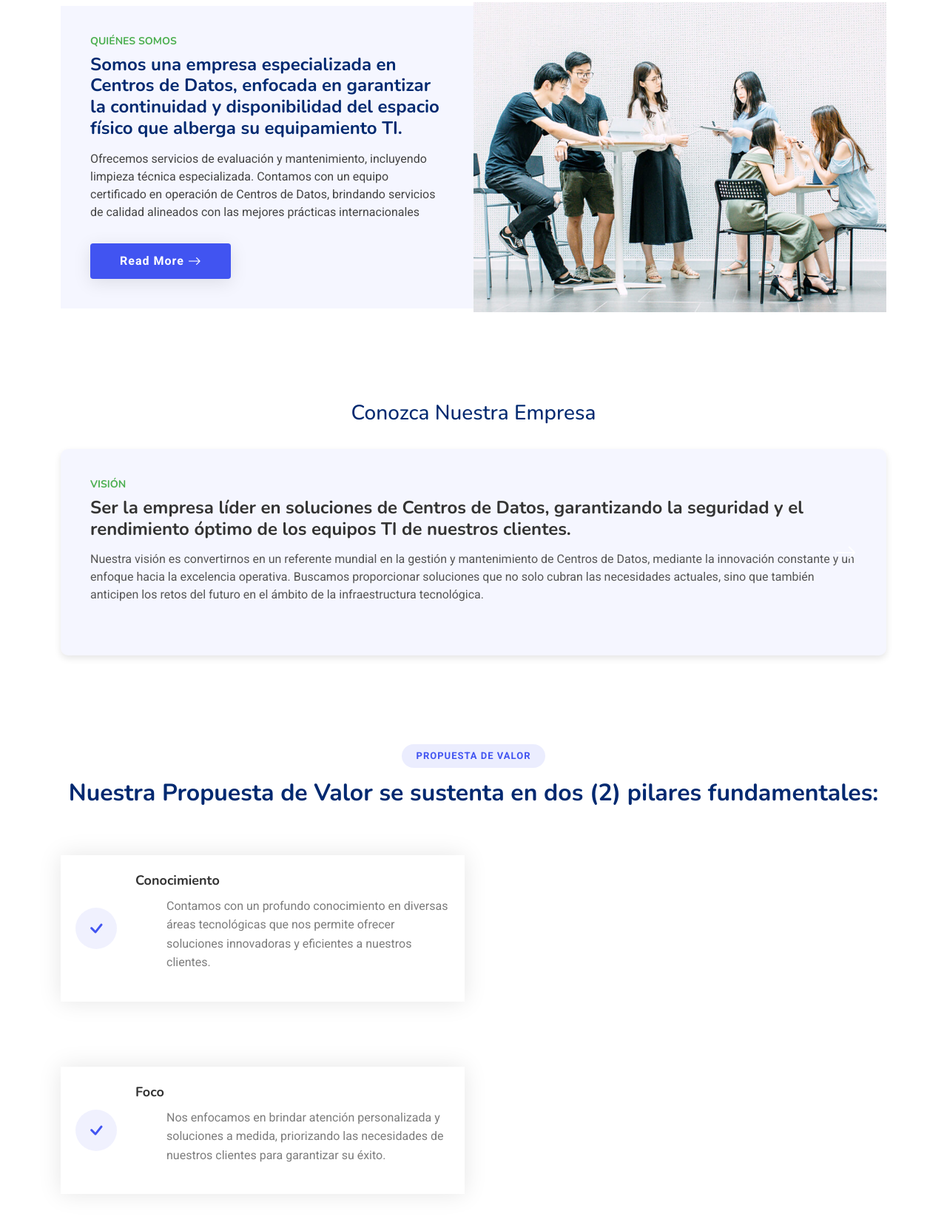
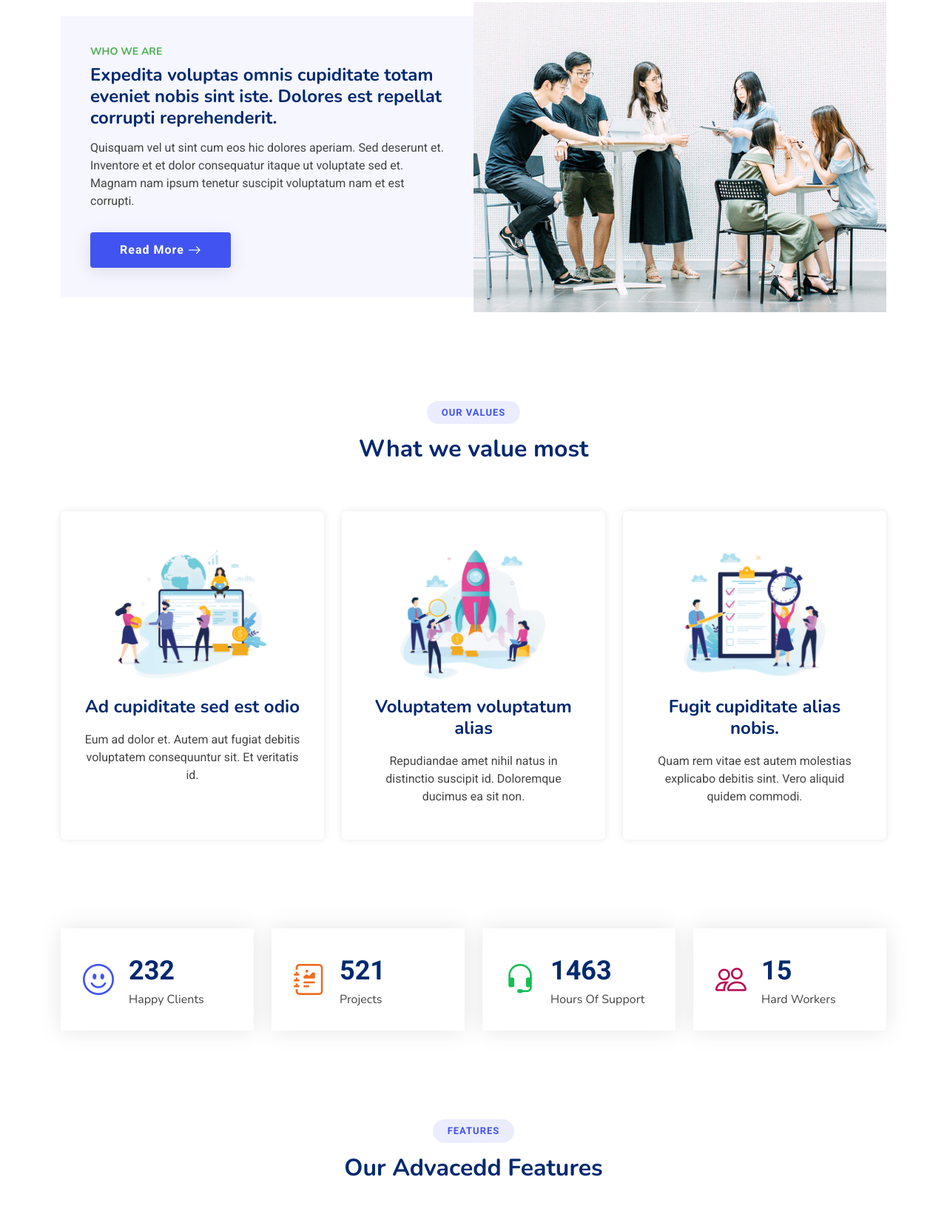
Before and after one commit to Marcelocl26/Web-corporativa, a plain HTML site: page index.html in a window 1280 px wide. Shown: the part 857-2517 px from the top of the page at 74% size. Drawn offline with nearby package versions, Linux system fonts and the light colour scheme.

Commit message:
cambios header

```diff
--- a/index.html
+++ b/index.html
@@ -4,7 +4,7 @@
 <head>
   <meta charset="utf-8">
   <meta content="width=device-width, initial-scale=1.0" name="viewport">
-  <title>HSCC</title>
+  <title>HSCC1</title>
   <meta name="description" content="">
   <meta name="keywords" content="">
 
@@ -42,13 +42,13 @@
 
       <nav id="navmenu" class="navmenu">
         <ul>
-          <li><a href="#hero" class="active">Home<br></a></li>
-          <li><a href="#about">About</a></li>
-          <li><a href="#services">Services</a></li>
-          <li><a href="#portfolio">Portfolio</a></li>
-          <li><a href="#team">Team</a></li>
-          <li><a href="blog.html">Blog</a></li>
-          <li class="dropdown"><a href="#"><span>Dropdown</span> <i class="bi bi-chevron-down toggle-dropdown"></i></a>
+          <li><a href="#hero" class="active">Inicio<br></a></li>
+          <li><a href="#about">Nosotros</a></li>
+          <li><a href="#services">servicios</a></li>
+          <!--<li><a href="#portfolio">Portfolio</a></li> -->
+          <!--<li><a href="#team">Team</a></li> -->
+          <!--<li><a href="blog.html">Blog</a></li>-->
+          <!--<li class="dropdown"><a href="#"><span>Dropdown</span> <i class="bi bi-chevron-down toggle-dropdown"></i></a>
             <ul>
               <li><a href="#">Dropdown 1</a></li>
               <li class="dropdown"><a href="#"><span>Deep Dropdown</span> <i class="bi bi-chevron-down toggle-dropdown"></i></a>
@@ -64,8 +64,8 @@
               <li><a href="#">Dropdown 3</a></li>
               <li><a href="#">Dropdown 4</a></li>
             </ul>
-          </li>
-          <li class="listing-dropdown"><a href="#"><span>Listing Dropdown</span> <i class="bi bi-chevron-down toggle-dropdown"></i></a>
+          </li>-->
+          <!--<li class="listing-dropdown"><a href="#"><span>Listing Dropdown</span> <i class="bi bi-chevron-down toggle-dropdown"></i></a>
             <ul>
               <li>
                 <a href="#">Column 1 link 1</a>
@@ -93,7 +93,7 @@
                 <a href="#">Column 5 link 3</a>
               </li>
             </ul>
-          </li>
+          </li>-->
           <li><a href="#contact">Contact</a></li>
         </ul>
         <i class="mobile-nav-toggle d-xl-none bi bi-list"></i>
@@ -135,10 +135,10 @@
 
           <div class="col-lg-6 d-flex flex-column justify-content-center" data-aos="fade-up" data-aos-delay="200">
             <div class="content">
-              <h3>Quiénes Somos</h3>
-              <h2>Somos una empresa especializada en Centros de Datos, enfocada en garantizar la continuidad y disponibilidad del espacio físico que alberga su equipamiento TI.</h2>
+              <h3>Who We Are</h3>
+              <h2>Expedita voluptas omnis cupiditate totam eveniet nobis sint iste. Dolores est repellat corrupti reprehenderit.</h2>
               <p>
-                Ofrecemos servicios de evaluación y mantenimiento, incluyendo limpieza técnica especializada. Contamos con un equipo certificado en operación de Centros de Datos, brindando servicios de calidad alineados con las mejores prácticas internacionales
+                Quisquam vel ut sint cum eos hic dolores aperiam. Sed deserunt et. Inventore et et dolor consequatur itaque ut voluptate sed et. Magnam nam ipsum tenetur suscipit voluptatum nam et est corrupti.
               </p>
               <div class="text-center text-lg-start">
                 <a href="#" class="btn-read-more d-inline-flex align-items-center justify-content-center align-self-center">
@@ -155,113 +155,187 @@
 
         </div>
       </div>
+
     </section><!-- /About Section -->
 
-<!-- Misión, Visión y Valores Section -->
-<!-- Misión, Visión y Valores Section -->
-<!-- Misión, Visión y Valores Section -->
-<section id="mission-vision-values" class="section">
-  <div class="container" data-aos="fade-up">
-    <div class="row gx-0">
-      <!-- Título de la sección -->
-      <div class="col-lg-12 text-center">
-        <h3>Conozca Nuestra Empresa</h3>
+    <!-- Values Section -->
+    <section id="values" class="values section">
+
+      <!-- Section Title -->
+      <div class="container section-title" data-aos="fade-up">
+        <h2>Our Values</h2>
+        <p>What we value most<br></p>
+      </div><!-- End Section Title -->
+
+      <div class="container">
+
+        <div class="row gy-4">
+
+          <div class="col-lg-4" data-aos="fade-up" data-aos-delay="100">
+            <div class="card">
+              <img src="assets/img/values-1.png" class="img-fluid" alt="">
+              <h3>Ad cupiditate sed est odio</h3>
+              <p>Eum ad dolor et. Autem aut fugiat debitis voluptatem consequuntur sit. Et veritatis id.</p>
             </div>
+          </div><!-- End Card Item -->
+
+          <div class="col-lg-4" data-aos="fade-up" data-aos-delay="200">
+            <div class="card">
+              <img src="assets/img/values-2.png" class="img-fluid" alt="">
+              <h3>Voluptatem voluptatum alias</h3>
+              <p>Repudiandae amet nihil natus in distinctio suscipit id. Doloremque ducimus ea sit non.</p>
             </div>
+          </div><!-- End Card Item -->
 
-    <div class="row gx-0 mt-4">
-      <!-- Contenido de la sección -->
-      <div class="col-lg-12 d-flex flex-column justify-content-center position-relative" data-aos="fade-up" data-aos-delay="200">
-        <div class="content" id="content">
-          <!-- Aquí se cambiará el contenido dinámicamente -->
+          <div class="col-lg-4" data-aos="fade-up" data-aos-delay="300">
+            <div class="card">
+              <img src="assets/img/values-3.png" class="img-fluid" alt="">
+              <h3>Fugit cupiditate alias nobis.</h3>
+              <p>Quam rem vitae est autem molestias explicabo debitis sint. Vero aliquid quidem commodi.</p>
+            </div>
+          </div><!-- End Card Item -->
 
-          <!-- Visión -->
-          <div class="vision">
-            <h3 id="content-title">Visión</h3>
-            <h2 id="content-description">Ser la empresa líder en soluciones de Centros de Datos, garantizando la seguridad y el rendimiento óptimo de los equipos TI de nuestros clientes.</h2>
-            <p id="content-text">
-              Nuestra visión es convertirnos en un referente mundial en la gestión y mantenimiento de Centros de Datos, mediante la innovación constante y un enfoque hacia la excelencia operativa. Buscamos proporcionar soluciones que no solo cubran las necesidades actuales, sino que también anticipen los retos del futuro en el ámbito de la infraestructura tecnológica.
-            </p>
-          </div>
-
-          <!-- Misión -->
-          <div class="mission" style="display:none;">
-            <h3 id="content-title">Misión</h3>
-            <h2 id="content-description">Brindar soluciones innovadoras en infraestructura de TI, mediante el diseño, implementación y mantenimiento de Centros de Datos de alta disponibilidad.</h2>
-            <p id="content-text">
-              Nuestra misión es proporcionar soluciones tecnológicas avanzadas que aseguren la operatividad y el crecimiento sostenible de nuestros clientes. Nos enfocamos en la calidad, la seguridad y la disponibilidad, brindando un soporte integral que permita a las organizaciones mantenerse a la vanguardia de la tecnología sin importar los desafíos del entorno digital.
-            </p>
-          </div>
-
-          <!-- Valores -->
-          <div class="values" style="display:none;">
-            <h3 id="content-title">Valores</h3>
-            <h2 id="content-description">Compromiso, innovación y calidad son nuestros pilares. Trabajamos con pasión y responsabilidad para garantizar la satisfacción de nuestros clientes.</h2>
-            <p id="content-text">
-              Nuestros valores son fundamentales para ofrecer soluciones duraderas, que cumplan con los más altos estándares de calidad, responsabilidad y compromiso. Nos guiamos por principios de honestidad, transparencia y ética profesional, lo que nos permite construir relaciones a largo plazo basadas en la confianza y el respeto mutuo.
-            </p>
         </div>
 
       </div>
 
-        <!-- Flecha de navegación -->
-        <div class="navigation">
-          <button id="next-btn" class="btn-nav">
-            <i class="bi bi-arrow-right"></i>
-          </button>
+    </section><!-- /Values Section -->
+
+    <!-- Stats Section -->
+    <section id="stats" class="stats section">
+
+      <div class="container" data-aos="fade-up" data-aos-delay="100">
+
+        <div class="row gy-4">
+
+          <div class="col-lg-3 col-md-6">
+            <div class="stats-item d-flex align-items-center w-100 h-100">
+              <i class="bi bi-emoji-smile color-blue flex-shrink-0"></i>
+              <div>
+                <span data-purecounter-start="0" data-purecounter-end="232" data-purecounter-duration="1" class="purecounter"></span>
+                <p>Happy Clients</p>
               </div>
             </div>
+          </div><!-- End Stats Item -->
+
+          <div class="col-lg-3 col-md-6">
+            <div class="stats-item d-flex align-items-center w-100 h-100">
+              <i class="bi bi-journal-richtext color-orange flex-shrink-0" style="color: #ee6c20;"></i>
+              <div>
+                <span data-purecounter-start="0" data-purecounter-end="521" data-purecounter-duration="1" class="purecounter"></span>
+                <p>Projects</p>
               </div>
             </div>
-</section>
+          </div><!-- End Stats Item -->
 
+          <div class="col-lg-3 col-md-6">
+            <div class="stats-item d-flex align-items-center w-100 h-100">
+              <i class="bi bi-headset color-green flex-shrink-0" style="color: #15be56;"></i>
+              <div>
+                <span data-purecounter-start="0" data-purecounter-end="1463" data-purecounter-duration="1" class="purecounter"></span>
+                <p>Hours Of Support</p>
+              </div>
+            </div>
+          </div><!-- End Stats Item -->
 
+          <div class="col-lg-3 col-md-6">
+            <div class="stats-item d-flex align-items-center w-100 h-100">
+              <i class="bi bi-people color-pink flex-shrink-0" style="color: #bb0852;"></i>
+              <div>
+                <span data-purecounter-start="0" data-purecounter-end="15" data-purecounter-duration="1" class="purecounter"></span>
+                <p>Hard Workers</p>
+              </div>
+            </div>
+          </div><!-- End Stats Item -->
 
+        </div>
 
+      </div>
+
+    </section><!-- /Stats Section -->
 
     <!-- Features Section -->
-<!-- Features Section -->
     <section id="features" class="features section">
+
       <!-- Section Title -->
       <div class="container section-title" data-aos="fade-up">
-    <h2>Propuesta de Valor</h2>
-    <p>Nuestra Propuesta de Valor se sustenta en dos (2) pilares fundamentales:</p>
+        <h2>Features</h2>
+        <p>Our Advacedd Features<br></p>
       </div><!-- End Section Title -->
 
       <div class="container">
+
         <div class="row gy-5">
+
+          <div class="col-xl-6" data-aos="zoom-out" data-aos-delay="100">
+            <img src="assets/img/features.png" class="img-fluid" alt="">
+          </div>
+
+          <div class="col-xl-6 d-flex">
+            <div class="row align-self-center gy-4">
+
               <div class="col-md-6" data-aos="fade-up" data-aos-delay="200">
                 <div class="feature-box d-flex align-items-center">
                   <i class="bi bi-check"></i>
-          <div>
-            <h3>Conocimiento</h3>
-            <p>Contamos con un profundo conocimiento en diversas áreas tecnológicas que nos permite ofrecer soluciones innovadoras y eficientes a nuestros clientes.</p>
-          </div>
+                  <h3>Eos aspernatur rem</h3>
                 </div>
               </div><!-- End Feature Item -->
 
               <div class="col-md-6" data-aos="fade-up" data-aos-delay="300">
                 <div class="feature-box d-flex align-items-center">
                   <i class="bi bi-check"></i>
-          <div>
-            <h3>Foco</h3>
-            <p>Nos enfocamos en brindar atención personalizada y soluciones a medida, priorizando las necesidades de nuestros clientes para garantizar su éxito.</p>
+                  <h3>Facilis neque ipsa</h3>
+                </div>
+              </div><!-- End Feature Item -->
+
+              <div class="col-md-6" data-aos="fade-up" data-aos-delay="400">
+                <div class="feature-box d-flex align-items-center">
+                  <i class="bi bi-check"></i>
+                  <h3>Volup amet volupt</h3>
+                </div>
+              </div><!-- End Feature Item -->
+
+              <div class="col-md-6" data-aos="fade-up" data-aos-delay="500">
+                <div class="feature-box d-flex align-items-center">
+                  <i class="bi bi-check"></i>
+                  <h3>Rerum omnis sint</h3>
+                </div>
+              </div><!-- End Feature Item -->
+
+              <div class="col-md-6" data-aos="fade-up" data-aos-delay="600">
+                <div class="feature-box d-flex align-items-center">
+                  <i class="bi bi-check"></i>
+                  <h3>Alias possimus</h3>
+                </div>
+              </div><!-- End Feature Item -->
+
+              <div class="col-md-6" data-aos="fade-up" data-aos-delay="700">
+                <div class="feature-box d-flex align-items-center">
+                  <i class="bi bi-check"></i>
+                  <h3>Repellendus molli</h3>
+                </div>
+              </div><!-- End Feature Item -->
+
             </div>
           </div>
-      </div><!-- End Feature Item -->
+
         </div>
+
       </div>
+
     </section><!-- /Features Section -->
-
-
-
 
     <!-- Alt Features Section -->
     <section id="alt-features" class="alt-features section">
+
       <div class="container">
+
         <div class="row gy-5">
+
           <div class="col-xl-7 d-flex order-2 order-xl-1" data-aos="fade-up" data-aos-delay="200">
+
             <div class="row align-self-center gy-5">
+
               <div class="col-md-6 icon-box">
                 <i class="bi bi-award"></i>
                 <div>
@@ -311,15 +385,18 @@
               </div><!-- End Feature Item -->
 
             </div>
+
           </div>
 
           <div class="col-xl-5 d-flex align-items-center order-1 order-xl-2" data-aos="fade-up" data-aos-delay="100">
             <img src="assets/img/alt-features.png" class="img-fluid" alt="">
           </div>
+
         </div>
+
       </div>
+
     </section><!-- /Alt Features Section -->
-
 
     <!-- Services Section -->
     <section id="services" class="services section">
```
Lines whose indentation alone changed are shown as unchanged.
